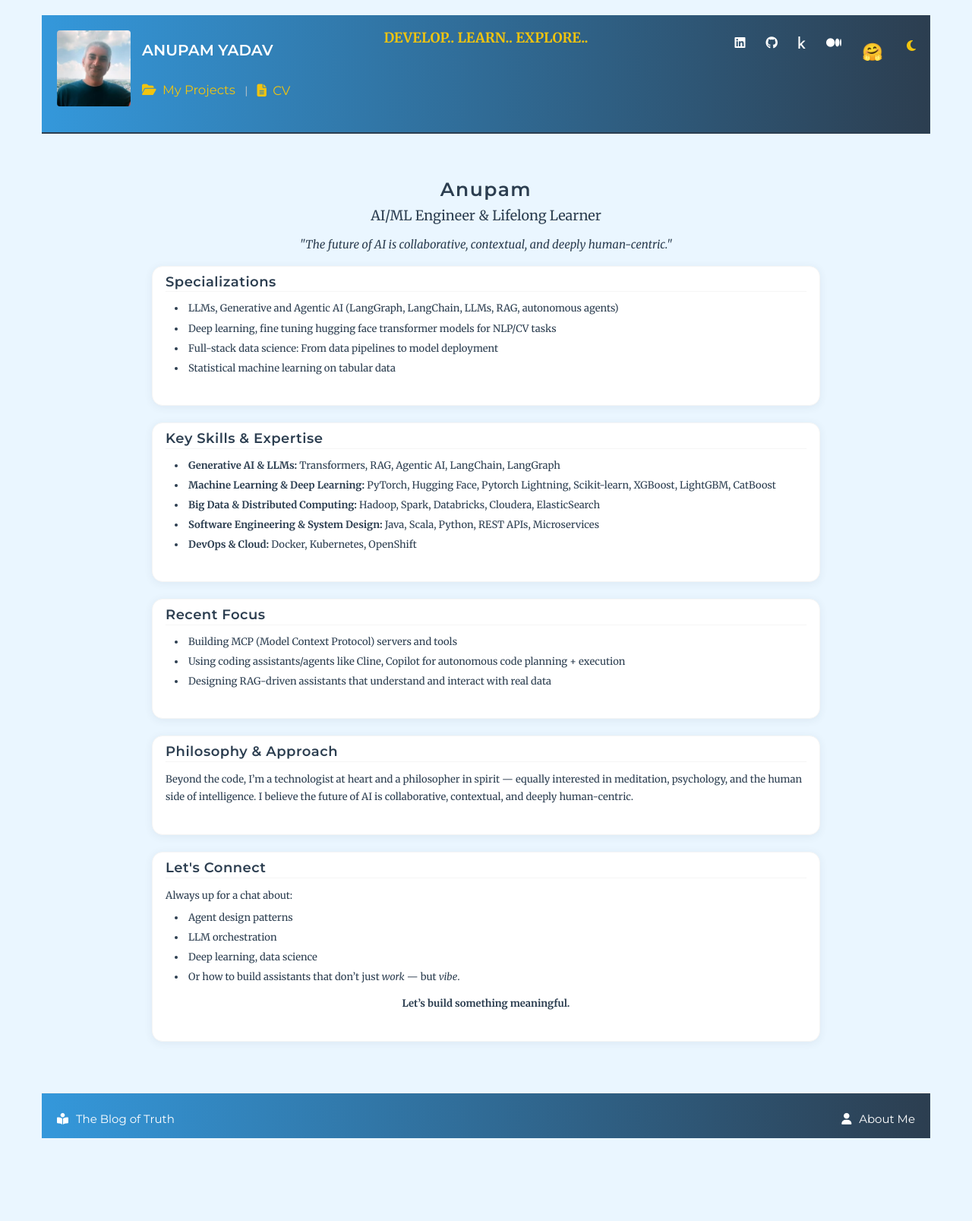
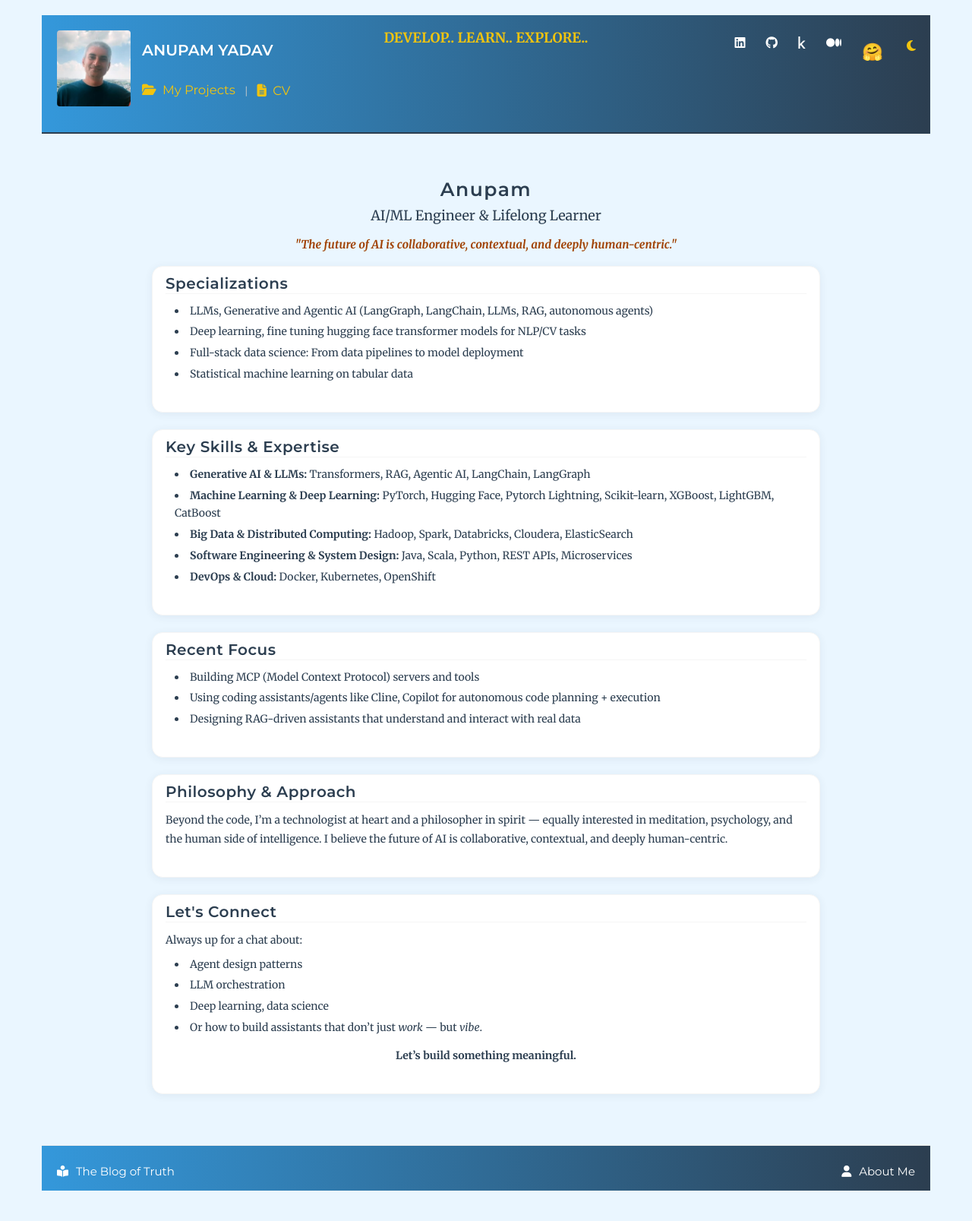
Before and after one commit to bk-anupam/bk-anupam.github.io, a Jekyll site: the page built from index.html, in a window 1280 px wide. Shown: the whole page at 76% size. Built offline with Jekyll 4.4.1, drawn with Linux system fonts in a browser that asks for light colours; before the commit the page ends 1538 px from its top, so only the background shows below that.

Commit message:
Updated styling of landing page

```diff
--- a/css/style.css
+++ b/css/style.css
@@ -975,17 +975,17 @@ body.dark-theme .about-continue {
 }
 
 .landing-section-card h2 {
-  font-size: 1.8rem;
+  font-size: 2.0rem;
   margin-bottom: 1.1rem;
 }
 
 .landing-section-card ul,
 .landing-section-card p {
-  font-size: 1.3rem;
+  font-size: 1.4rem;
 }
 
 .landing-section-card li {
-  font-size: 1.3rem;
+  font-size: 1.4rem;
 }
 
 .landing-tagline {
@@ -1008,6 +1008,8 @@ body.dark-theme .landing-section-card {
 
 .landing-header .landing-quote {
   font-size: 1.5rem;
+  color: #a04203;
+  font-weight: bold;
 }
 
 .landing-section-card {
```
